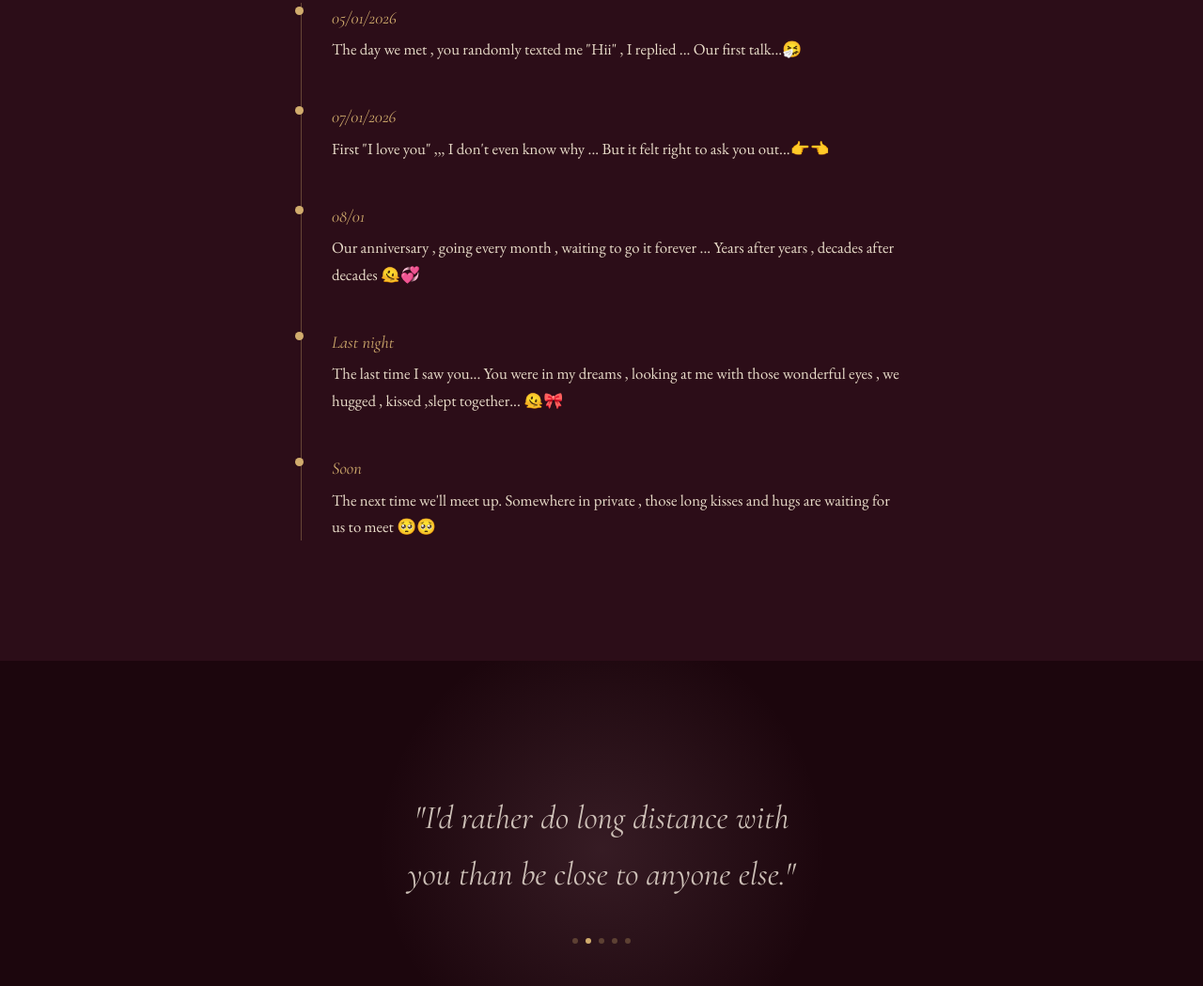
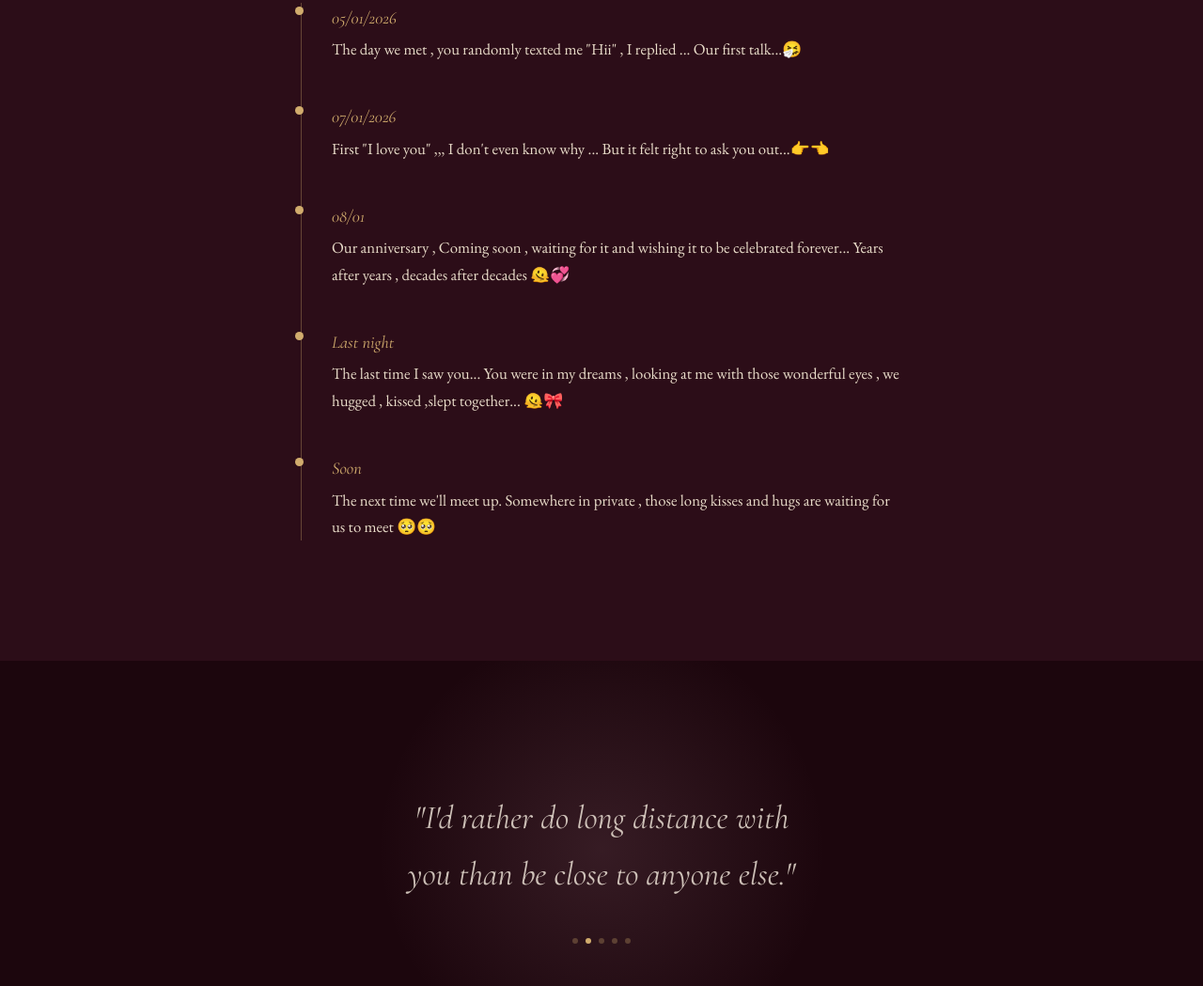
Before and after one commit to sz69f/Bday, a plain HTML site: page index.html in a window 1280 px wide. Shown: the part 3280-4329 px from the top of the page at 94% size. Drawn offline with nearby package versions, Linux system fonts and the light colour scheme.

Commit message:
Update index.html

```diff
--- a/index.html
+++ b/index.html
@@ -189,7 +189,7 @@
       </div>
       <div class="timeline-item">
         <span class="timeline-date">08/01</span>
-        <p class="timeline-label">Our anniversary , going every month , waiting to go it forever ... Years after years , decades after decades 🫠💞</p>
+        <p class="timeline-label">Our anniversary , Coming soon , waiting for it and wishing it to be celebrated forever... Years after years , decades after decades 🫠💞</p>
       </div>
       <div class="timeline-item">
         <span class="timeline-date">Last night</span>
```
